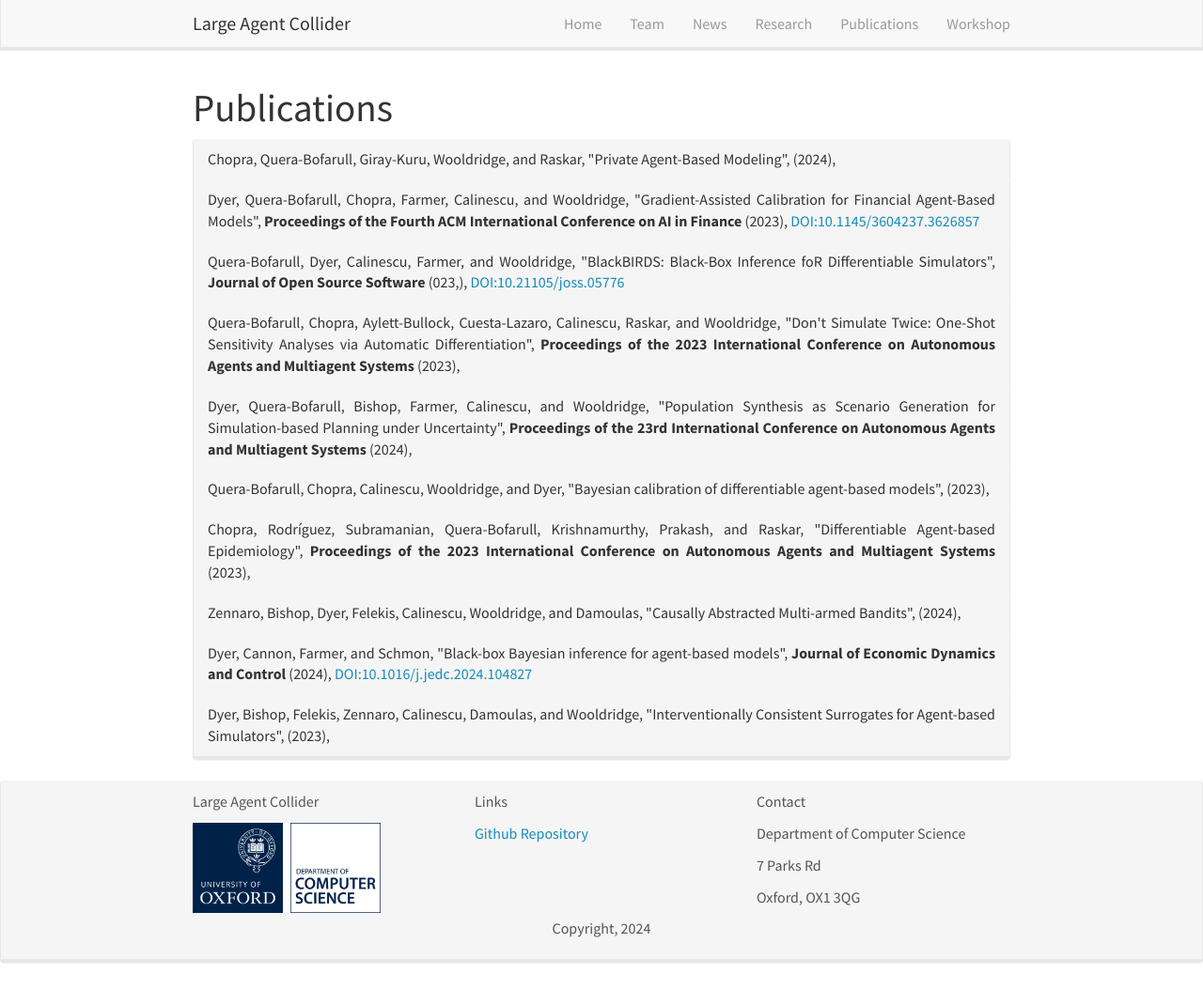
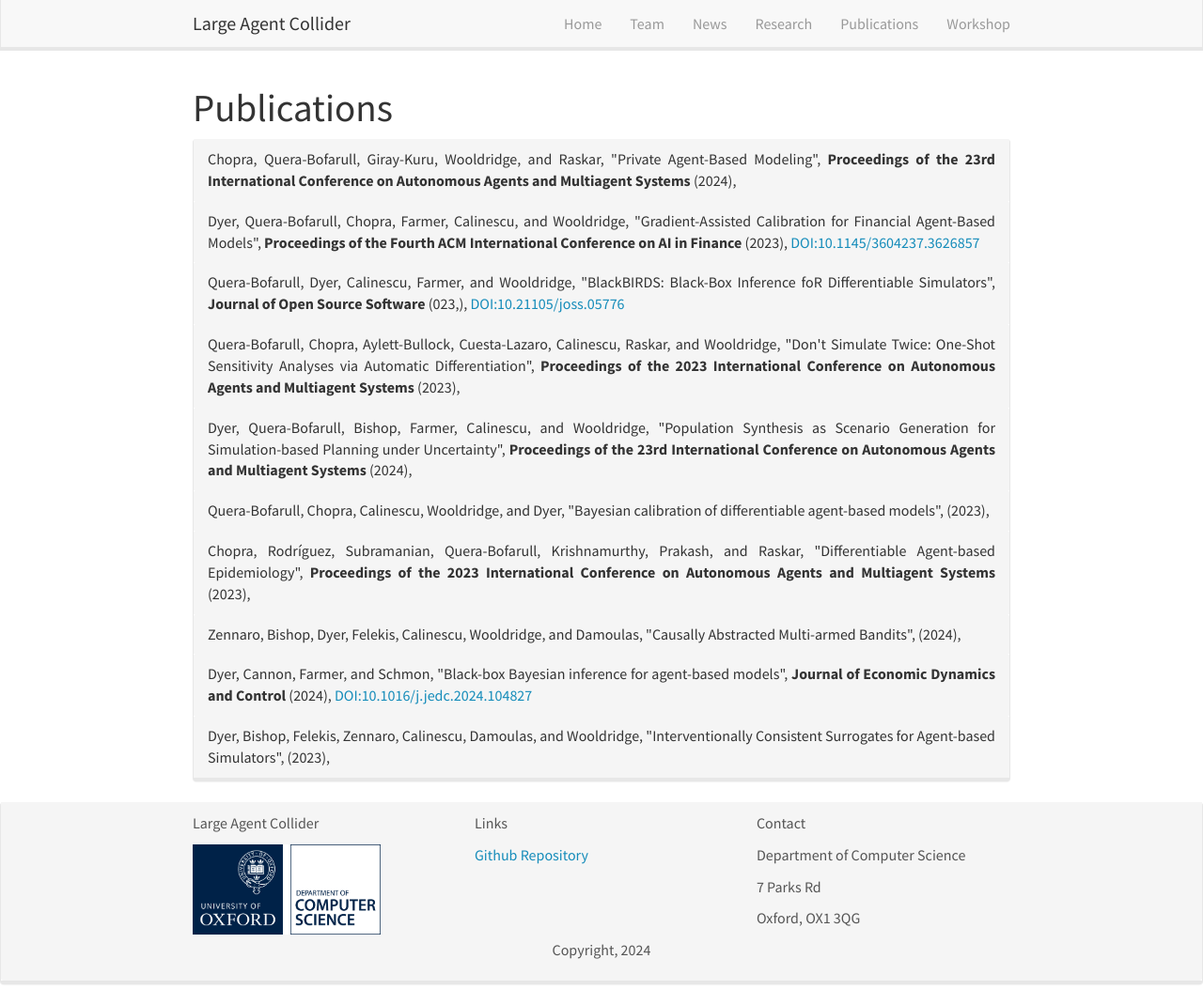
Before and after one commit to imqhashmi/LargeAgentCollider.github.io, a Jekyll site: the page built from _pages/publications.html, in a window 1280 px wide and 1070 px high. Shown: the whole window at 94% size. Built offline with Jekyll 4.4.1, drawn with Linux system fonts in a browser that asks for light colours; nearby versions of some CDN libraries; some of the changed lines change nothing that is shown.

Commit message:
Update publications.json

```diff
--- a/_data/publications.json
+++ b/_data/publications.json
@@ -1,14 +1,16 @@
 [
 	{
-		"id": "chopraPrivateAgentBasedModeling2024",
-		"type": "article",
-		"abstract": "The practical utility of agent-based models in decision-making relies on their capacity to accurately replicate populations while seamlessly integrating real-world data streams. Yet, the incorporation of such data poses significant challenges due to privacy concerns. To address this issue, we introduce a paradigm for private agent-based modeling wherein the simulation, calibration, and analysis of agent-based models can be achieved without centralizing the agents attributes or interactions. The key insight is to leverage techniques from secure multi-party computation to design protocols for decentralized computation in agent-based models. This ensures the confidentiality of the simulated agents without compromising on simulation accuracy. We showcase our protocols on a case study with an epidemiological simulation comprising over 150,000 agents. We believe this is a critical step towards deploying agent-based models to real-world applications.",
-		"note": "arXiv:2404.12983 [cs]",
-		"number": "arXiv:2404.12983",
-		"publisher": "arXiv",
-		"source": "arXiv.org",
+            "id": "14310588/D2UDUHH5",
+            "type": "paper-conference",
             "title": "Private Agent-Based Modeling",
-		"URL": "http://arxiv.org/abs/2404.12983",
+            "container-title": "Proceedings of the 23rd International Conference on Autonomous Agents and Multiagent Systems",
+            "collection-title": "AAMAS '24",
+            "publisher": "International Foundation for Autonomous Agents and Multiagent Systems",
+            "publisher-place": "Richland, SC",
+            "page": "381–390",
+            "event-place": "Richland, SC",
+            "abstract": "The practical utility of agent-based models in decision-making relies on their capacity to accurately replicate populations while seamlessly integrating real-world data streams. Yet, the incorporation of such data poses significant challenges due to privacy concerns. To address this issue, we introduce a paradigm for private agent-based modeling wherein the simulation, calibration, and analysis of agent-based models can be achieved without centralizing the agents' attributes or interactions. The key insight is to leverage techniques from secure multi-party computation to design protocols for decentralized computation in agent-based models. This ensures the confidentiality of the simulated agents without compromising on simulation accuracy. We showcase our protocols on a case study with an epidemiological simulation comprising over 150,000 agents. We believe this is a critical step towards deploying agent-based models to real-world applications.",
+            "ISBN": "9798400704864",
             "author": [
                 {
                     "family": "Chopra",
@@ -31,21 +33,21 @@
                     "given": "Ramesh"
                 }
             ],
-		"accessed": {
+            "issued": {
                 "date-parts": [
                     [
                         "2024",
                         5,
-					27
+                        6
                     ]
                 ]
             },
-		"issued": {
+            "accessed": {
                 "date-parts": [
                     [
-					"2024",
-					4,
-					19
+                        2024,
+                        6,
+                        15
                     ]
                 ]
             }
```
Lines whose indentation alone changed are shown as unchanged.
